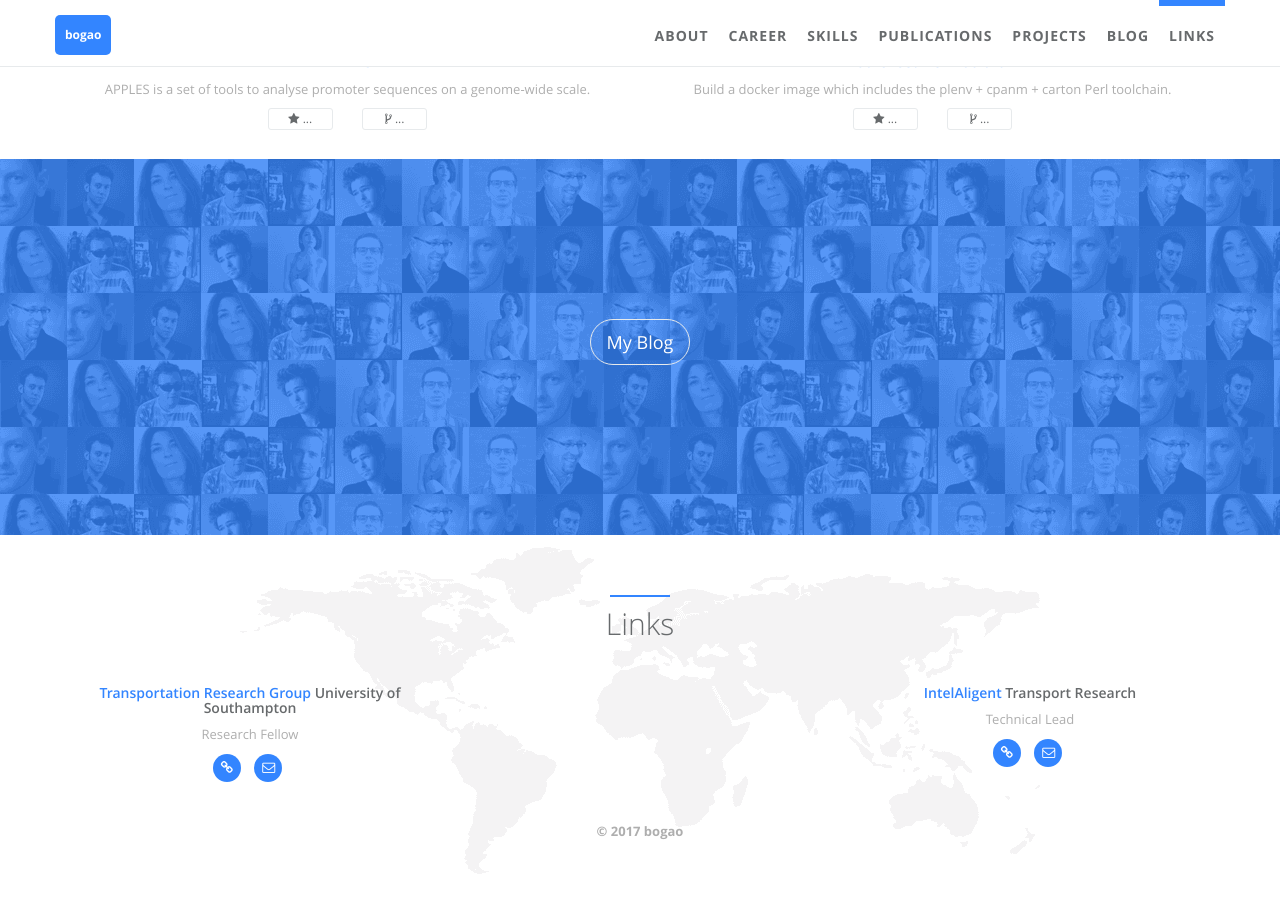
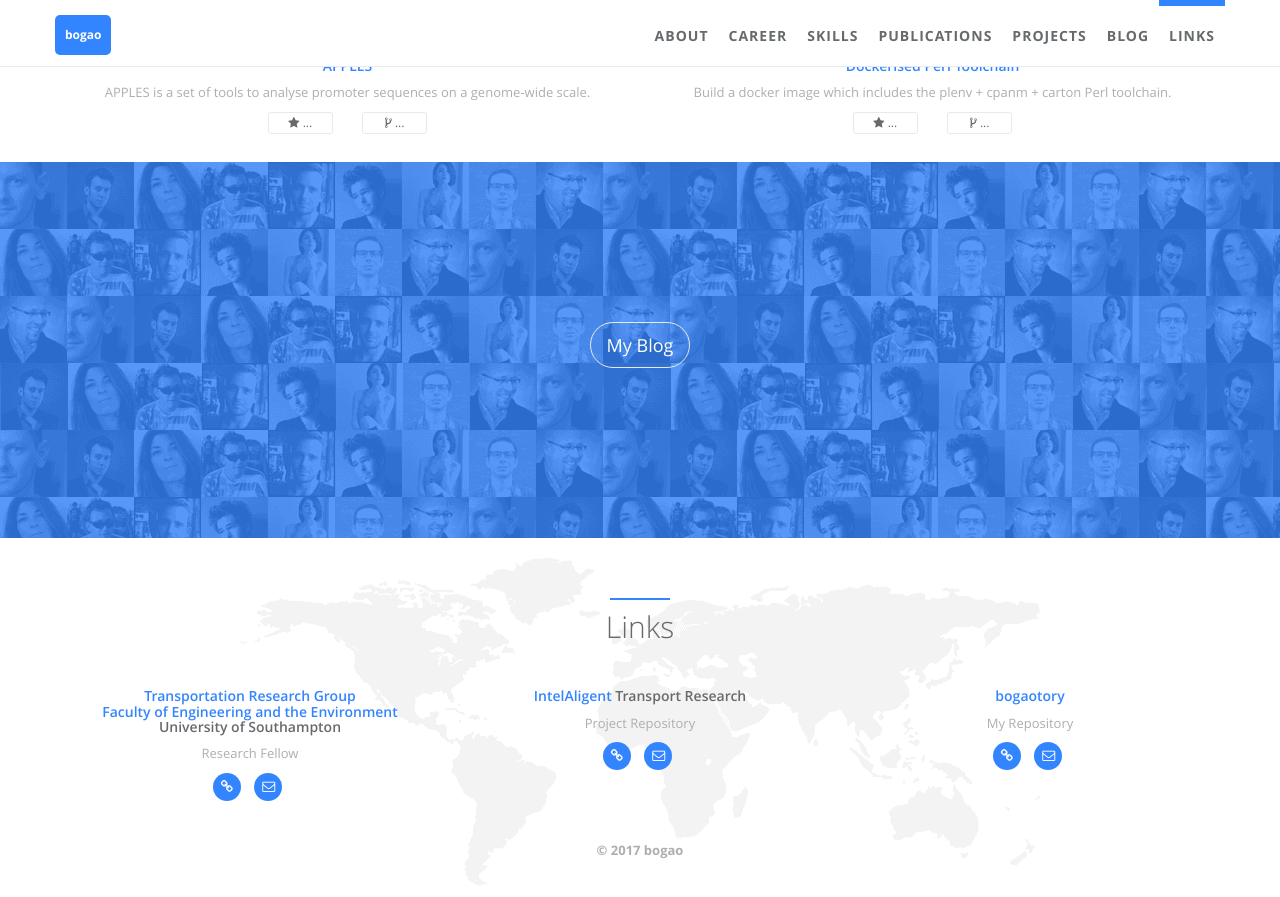
Before and after one commit to bogaotory/bogaotory.github.io, a Jekyll site: the page built from index.html, in a window 1280 px wide and 900 px high, scrolled down 4267 px. Shown: the top 897 px of the window. Built offline with Jekyll 4.4.1, drawn with Linux system fonts in a browser that asks for light colours.

Commit message:
update photo and links

```diff
--- a/_config.yml
+++ b/_config.yml
@@ -14,7 +14,7 @@ author:  # change following line to your infomation.
   name: Bo Gao  # Be used at blog posts' author.
   first_name: Bo  # Be used at index page about me section.
   last_name: Gao  # Be used at index page about me section.
-  avatar: ./static/assets/img/landing/avatar.jpg  # upload your avatar at directory and edit it.
+  avatar: ./static/assets/img/landing/bogao.png  # upload your avatar at directory and edit it.
   github_username: bogaotory  # Leave blank if you don't have now
   linkedin_id: bogaowarwick # Leave blank if you don't have now
   facebook_username:  # Leave blank if you don't have now
--- a/_data/index/links.yml
+++ b/_data/index/links.yml
@@ -1,12 +1,18 @@
 # links section data
-- last_name: Transportation Research Group
-  first_name: University of Southampton
+- last_name: Transportation Research Group<br/>Faculty of Engineering and the Environment
+  first_name:  <br/> University of Southampton
   desc: Research Fellow
   website: http://www.southampton.ac.uk/engineering/about/staff/bg1f17.page?
   email: b.gao@soton.ac.uk
 
 - last_name: IntelAligent
   first_name: Transport Research
-  desc: Technical Lead
+  desc: Project Repository
   website: https://github.com/intelaligent
   email: b.gao@soton.ac.uk
+
+- last_name: bogaotory
+  first_name:
+  desc: My Repository
+  website: https://github.com/bogaotory
+  email: b.gao@soton.ac.uk
```
Also changed, not shown: static/assets/img/landing/bogao.png (added).
